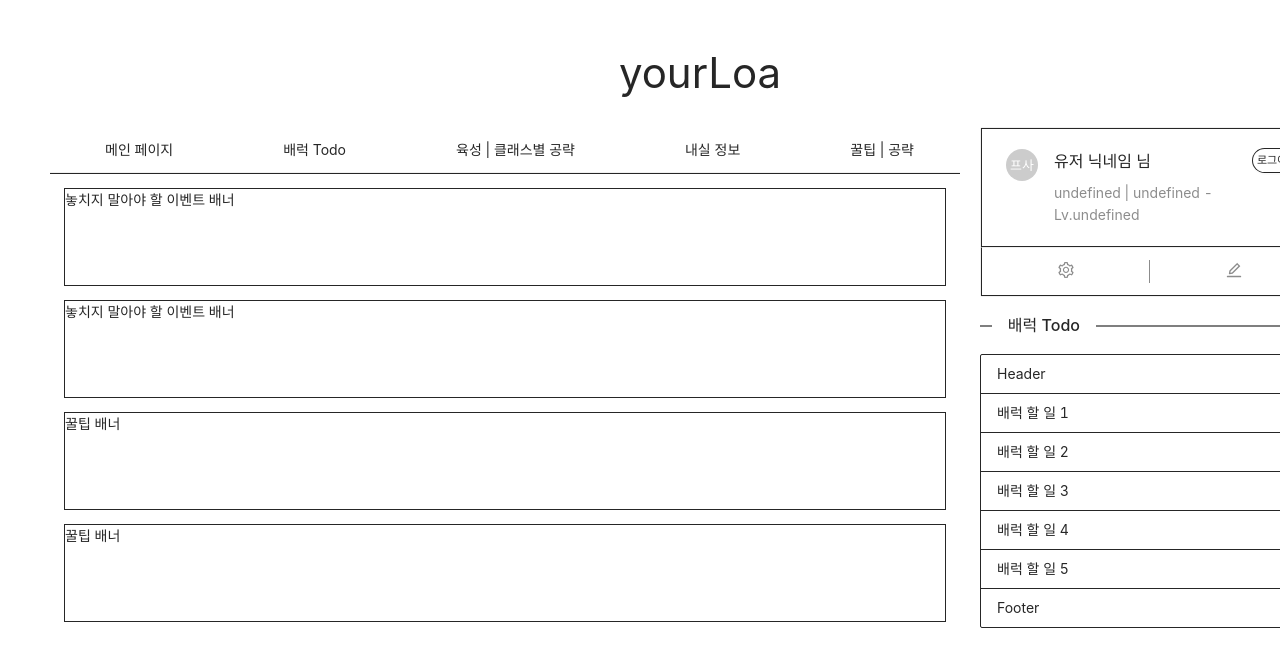
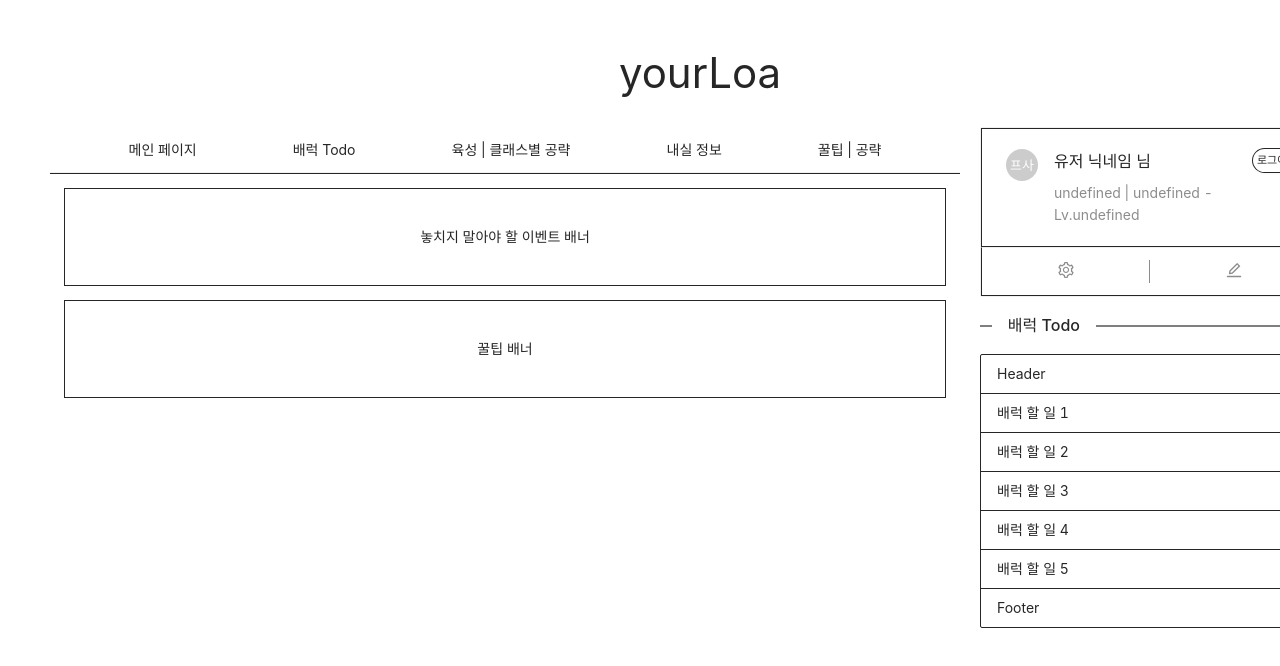
Before and after one commit to nakseono/yourLoa, a Next.js app: page / in a window 1280 px wide. Shown: the top 666 px of the page. Built offline with nearby package versions, Linux system fonts and the light colour scheme.

Commit message:
NavBar width fix

```diff
--- a/components/NavBar.js
+++ b/components/NavBar.js
@@ -4,21 +4,24 @@ import Link from "next/link";
 import "antd/dist/antd.css";
 import styled from "styled-components";
 
+const MenuWrapper = styled(Menu)`
+  display: flex;
+  justify-content: center;
+  align-items: center;
+`;
+
 const MenuItemWrapper = styled(Menu.Item)`
-  margin-left: 35px;
-  margin-right: 35px;
+  padding-left: 3rem !important;
+  padding-right: 3rem !important;
 `;
+
+/* pointer-events: none; */
+/* cursor: default; */
 
 const NavBar = () => {
   return (
     <div style={{ borderBottom: "solid 0.5px" }}>
-      <Menu
-        mode="horizontal"
-        style={{
-          textAlign: "center",
-          margin: "auto",
-        }}
-      >
+      <MenuWrapper mode="horizontal">
         <MenuItemWrapper>
           <Link href="/">
             <a>메인 페이지</a>
@@ -44,7 +47,7 @@ const NavBar = () => {
             <a>꿀팁 | 공략</a>
           </Link>
         </MenuItemWrapper>
-      </Menu>
+      </MenuWrapper>
     </div>
   );
 };
--- a/pages/index.js
+++ b/pages/index.js
@@ -8,6 +8,10 @@ const BannerWrapper = styled.div`
   height: 7em;
   border: solid 1px;
   margin-bottom: 1em;
+  //! side
+  display: flex;
+  justify-content: center;
+  align-items: center;
 `;
 
 const InLayoutContent = styled.div`
@@ -19,8 +23,6 @@ const Main = () => {
     <AppLayout>
       <InLayoutContent>
         <BannerWrapper>놓치지 말아야 할 이벤트 배너</BannerWrapper>
-        <BannerWrapper>놓치지 말아야 할 이벤트 배너</BannerWrapper>
-        <BannerWrapper>꿀팁 배너</BannerWrapper>
         <BannerWrapper>꿀팁 배너</BannerWrapper>
       </InLayoutContent>
     </AppLayout>
```
